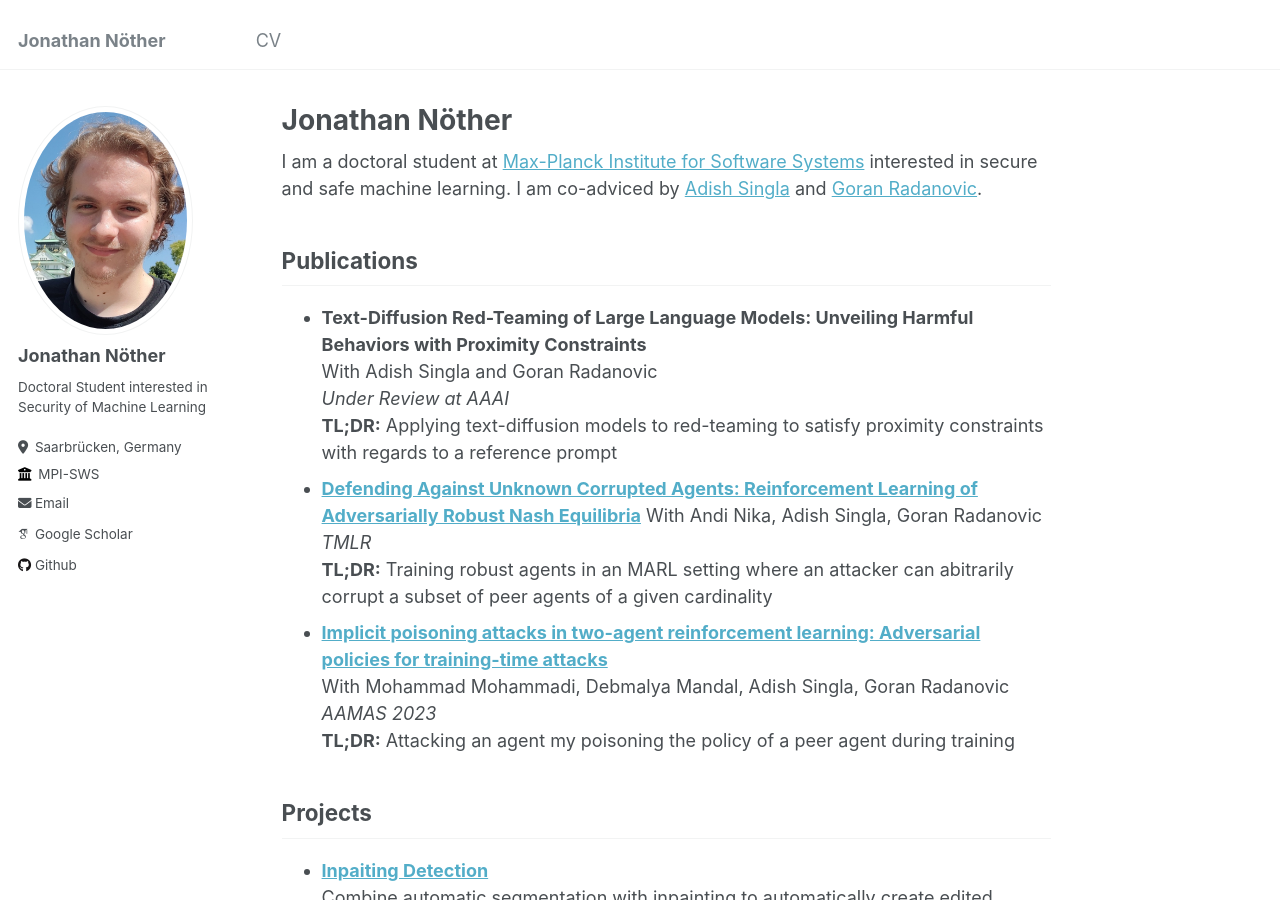
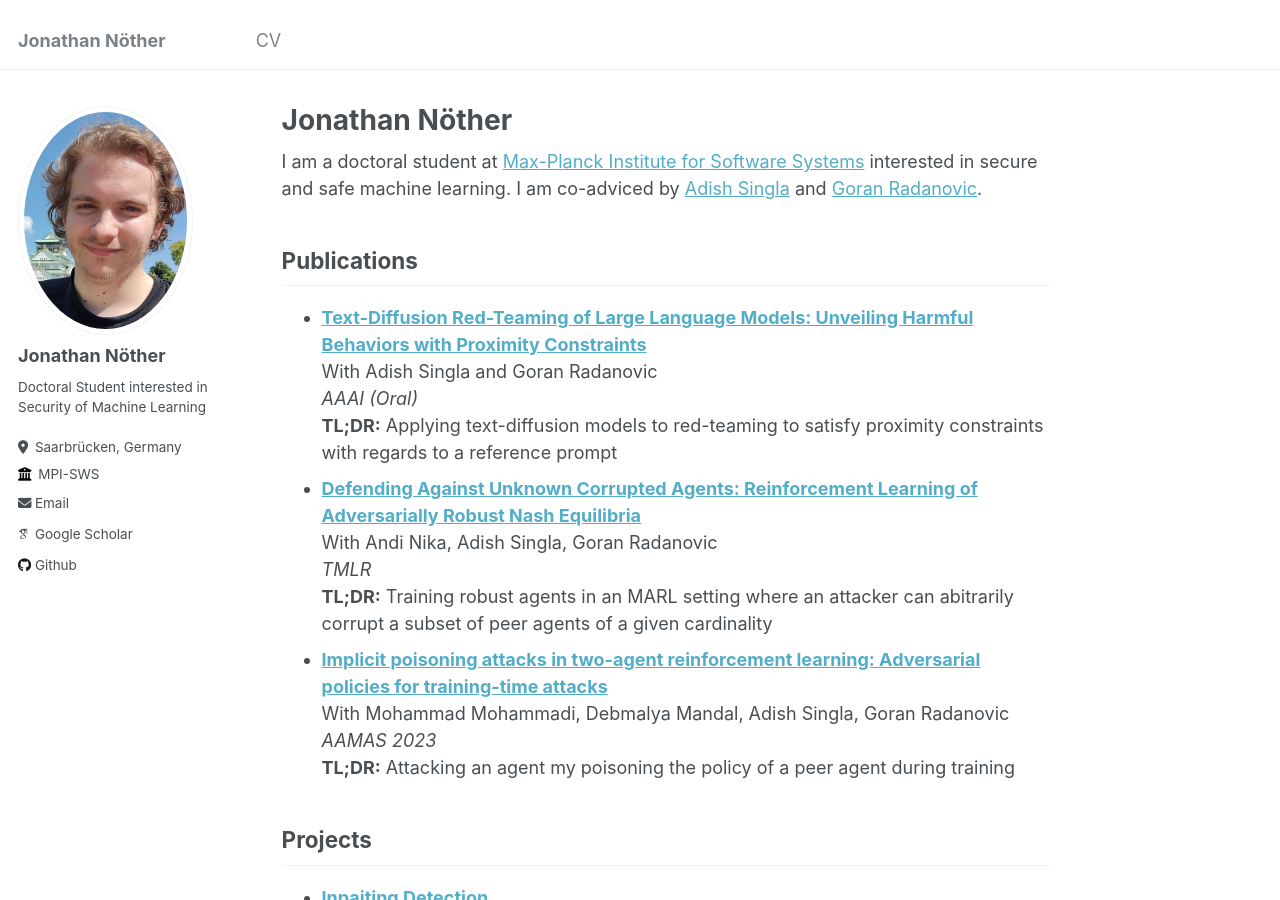
Before and after one commit to JNoether/jnoether.github.io, a Jekyll site: the page built from _pages/about.md, in a window 1280 px wide and 900 px high. Built offline with Jekyll 4.4.1, drawn with Linux system fonts in a browser that asks for light colours; some web fonts are replaced.

Commit message:
added AAAI paper

```diff
--- a/_pages/about.md
+++ b/_pages/about.md
@@ -10,12 +10,11 @@ redirect_from:
 I am a doctoral student at [Max-Planck Institute for Software Systems](https://www.mpi-sws.org/) interested in secure and safe machine learning. I am co-adviced by [Adish Singla](https://machineteaching.mpi-sws.org/adishsingla.html) and [Goran Radanovic](https://people.mpi-sws.org/~gradanovic/index.html).
 
 ## <span style="color:800000">Publications</span>
-- **Text-Diffusion Red-Teaming of Large Language Models:
-Unveiling Harmful Behaviors with Proximity Constraints**
+- **[Text-Diffusion Red-Teaming of Large Language Models: Unveiling Harmful Behaviors with Proximity Constraints](https://arxiv.org/pdf/2501.08246)**\
 With Adish Singla and Goran Radanovic
-*Under Review at AAAI*\
+*AAAI (Oral)*\
 **TL;DR:** Applying text-diffusion models to red-teaming to satisfy proximity constraints with regards to a reference prompt
-- **[Defending Against Unknown Corrupted Agents: Reinforcement Learning of Adversarially Robust Nash Equilibria](https://openreview.net/pdf?id=62pcoIqovw)**
+- **[Defending Against Unknown Corrupted Agents: Reinforcement Learning of Adversarially Robust Nash Equilibria](https://openreview.net/pdf?id=62pcoIqovw)**\
 With Andi Nika, Adish Singla, Goran Radanovic
 *TMLR*\
 **TL;DR:** Training robust agents in an MARL setting where an attacker can abitrarily corrupt a subset of peer agents of a given cardinality
```
